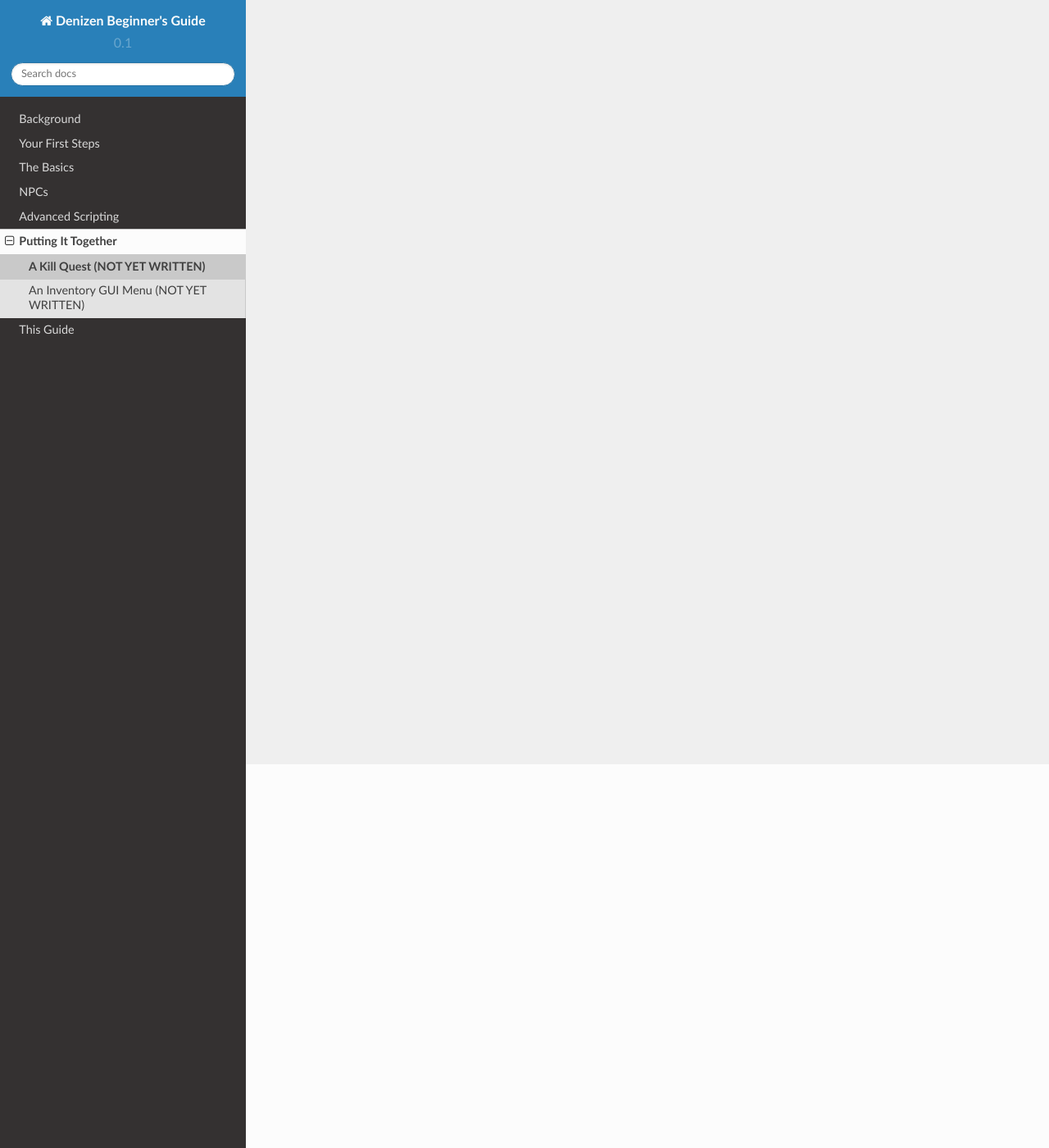
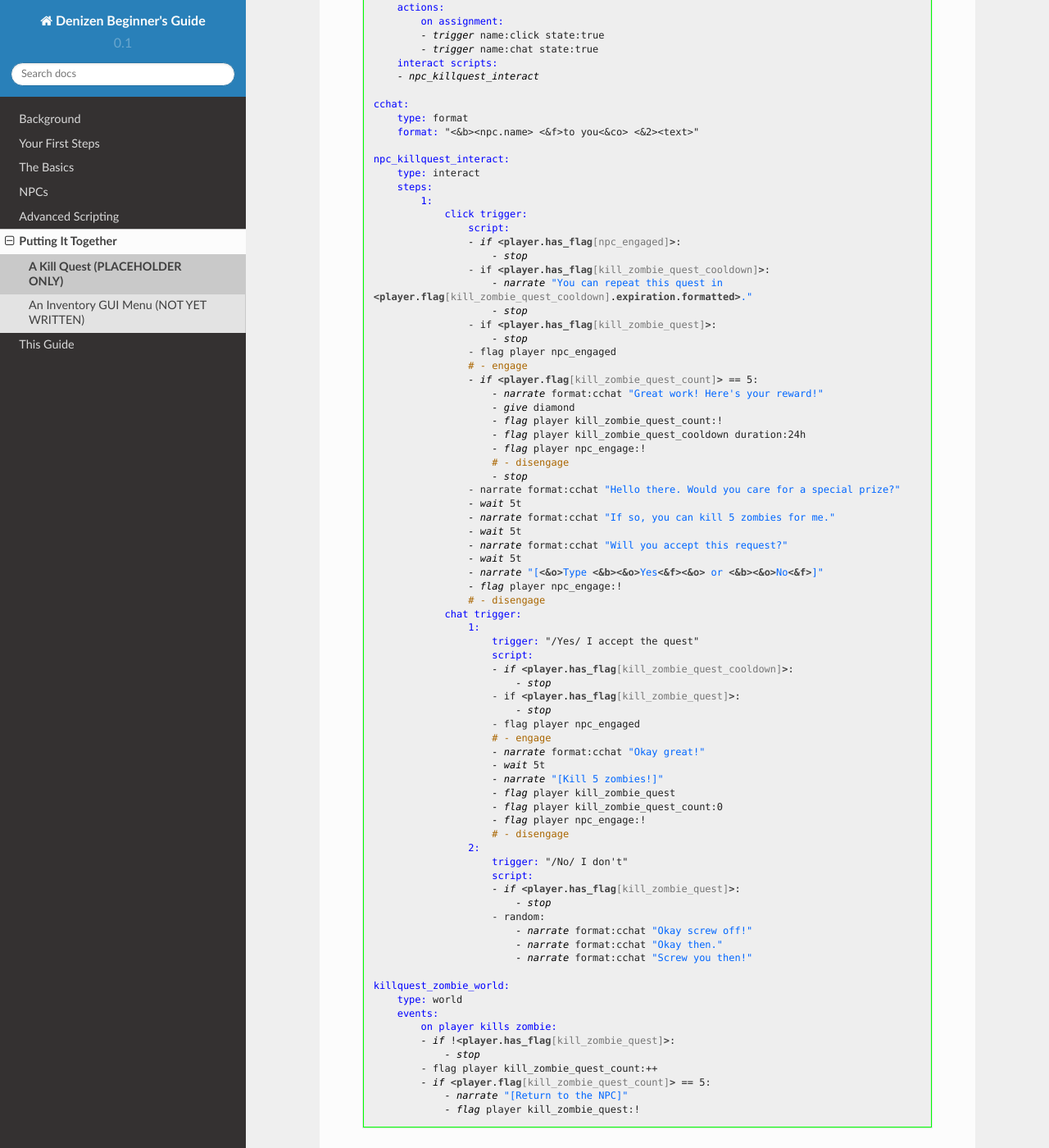
Before and after one commit to DenizenScript/Denizen-Beginners-Guide, a Sphinx documentation site: the page built from source/guides/put-it-together/kill-quest.md, in a window 1280 px wide and 1400 px high, scrolled down 468 px. Shown: the whole window at 82% size. Built offline with Sphinx 7.4.7 and the Read the Docs theme 2.0.0, drawn with Linux system fonts in a browser that asks for light colours; some of the changed text lies outside the part shown.

Commit message:
add placeholder new-script for kill quest

````diff
--- a/source/guides/put-it-together/kill-quest.md
+++ b/source/guides/put-it-together/kill-quest.md
@@ -1,6 +1,95 @@
-A Kill Quest (NOT YET WRITTEN)
+A Kill Quest (PLACEHOLDER ONLY)
 ------------
 
 **TODO: Notice about required section reading before starting this.**
 
 **TODO: Write-up guiding players from start to finish through writing an NPC-driven kill quest.**
+
+### For Those Coming From The Video
+
+As a placeholder for those coming from the [old tutorial video here](https://one.denizenscript.com/denizen/vids/Putting%20It%20Together:%20A%20Kill%20Quest), the following is an updated version of the script shown in the video.
+
+```dscript_green
+npc_killquest:
+    type: assignment
+    actions:
+        on assignment:
+        - trigger name:click state:true
+        - trigger name:chat state:true
+    interact scripts:
+    - npc_killquest_interact
+
+cchat:
+    type: format
+    format: "<&b><npc.name> <&f>to you<&co> <&2><text>"
+
+npc_killquest_interact:
+    type: interact
+    steps:
+        1:
+            click trigger:
+                script:
+                - if <player.has_flag[npc_engaged]>:
+                    - stop
+                - if <player.has_flag[kill_zombie_quest_cooldown]>:
+                    - narrate "You can repeat this quest in <player.flag[kill_zombie_quest_cooldown].expiration.formatted>."
+                    - stop
+                - if <player.has_flag[kill_zombie_quest]>:
+                    - stop
+                - flag player npc_engaged
+                # - engage
+                - if <player.flag[kill_zombie_quest_count]> == 5:
+                    - narrate format:cchat "Great work! Here's your reward!"
+                    - give diamond
+                    - flag player kill_zombie_quest_count:!
+                    - flag player kill_zombie_quest_cooldown duration:24h
+                    - flag player npc_engage:!
+                    # - disengage
+                    - stop
+                - narrate format:cchat "Hello there. Would you care for a special prize?"
+                - wait 5t
+                - narrate format:cchat "If so, you can kill 5 zombies for me."
+                - wait 5t
+                - narrate format:cchat "Will you accept this request?"
+                - wait 5t
+                - narrate "[<&o>Type <&b><&o>Yes<&f><&o> or <&b><&o>No<&f>]"
+                - flag player npc_engage:!
+                # - disengage
+            chat trigger:
+                1:
+                    trigger: "/Yes/ I accept the quest"
+                    script:
+                    - if <player.has_flag[kill_zombie_quest_cooldown]>:
+                        - stop
+                    - if <player.has_flag[kill_zombie_quest]>:
+                        - stop
+                    - flag player npc_engaged
+                    # - engage
+                    - narrate format:cchat "Okay great!"
+                    - wait 5t
+                    - narrate "[Kill 5 zombies!]"
+                    - flag player kill_zombie_quest
+                    - flag player kill_zombie_quest_count:0
+                    - flag player npc_engage:!
+                    # - disengage
+                2:
+                    trigger: "/No/ I don't"
+                    script:
+                    - if <player.has_flag[kill_zombie_quest]>:
+                        - stop
+                    - random:
+                        - narrate format:cchat "Okay screw off!"
+                        - narrate format:cchat "Okay then."
+                        - narrate format:cchat "Screw you then!"
+
+killquest_zombie_world:
+    type: world
+    events:
+        on player kills zombie:
+        - if !<player.has_flag[kill_zombie_quest]>:
+            - stop
+        - flag player kill_zombie_quest_count:++
+        - if <player.flag[kill_zombie_quest_count]> == 5:
+            - narrate "[Return to the NPC]"
+            - flag player kill_zombie_quest:!
+```
````
